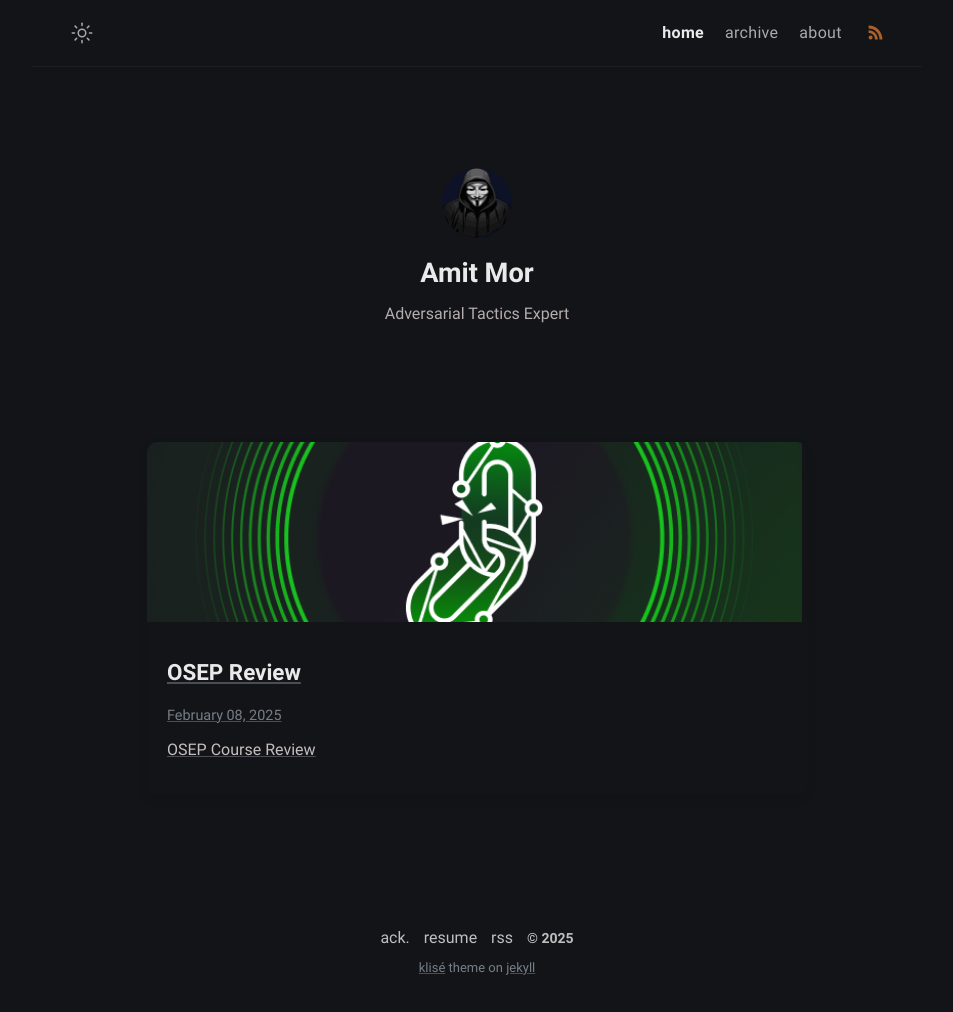
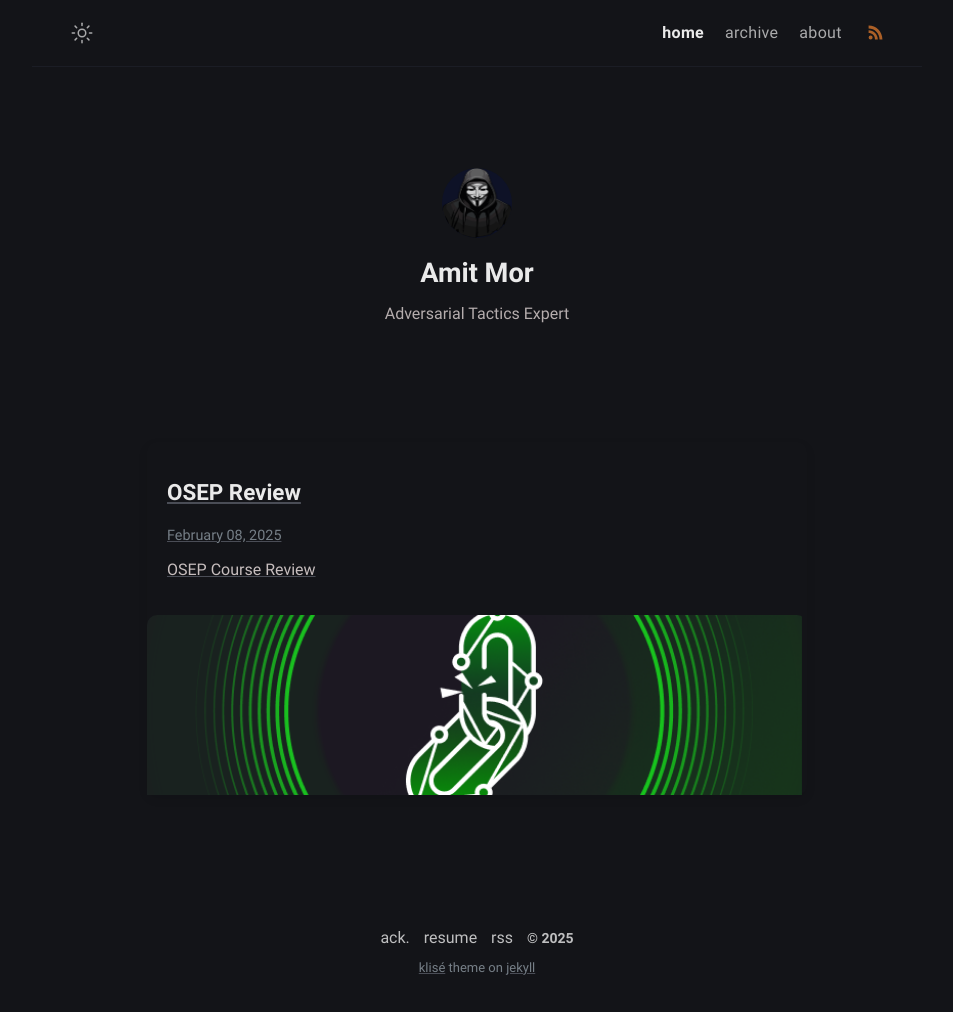
Before and after one commit to Extravenger/extravenger.github.io, a Jekyll site: the page built from index.md, in a window 1280 px wide. Shown: the whole page, without its empty margins (163-1116 px from the left). Built offline with Jekyll 4.4.1, drawn with Linux system fonts in a browser that asks for light colours.

Commit message:
Update home.html

```diff
--- a/_layouts/home.html
+++ b/_layouts/home.html
@@ -7,16 +7,16 @@ home: true
   {% for post in site.posts %}
   <article class="post-card">
     <a href="{{ post.url | relative_url }}">
+      <div class="post-card-content">
+        <h2>{{ post.title }}</h2>
+        <p class="post-meta">{{ post.date | date: "%B %d, %Y" }}</p>
+        <p class="post-excerpt">{{ post.excerpt | strip_html | truncate: 120 }}</p>
+      </div>
       {% if post.image %}
       <div class="post-card-image">
         <img src="{{ post.image | relative_url }}" alt="{{ post.title }}">
       </div>
       {% endif %}
-      <div class="post-card-content">
-        <h2>{{ post.title }}</h2>
-        <p class="post-meta">{{ post.date | date: "%B %d, %Y" }}</p>
-        <p class="post-excerpt">{{ post.excerpt | strip_html | truncate: 120 }}</p>
-      </div>
     </a>
   </article>
   {% endfor %}
```
